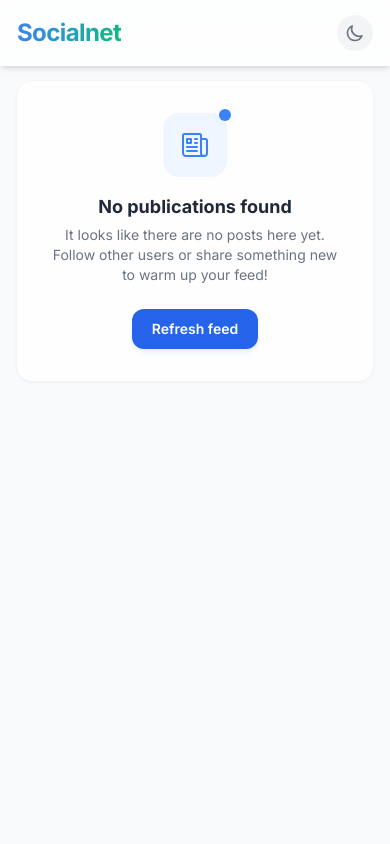
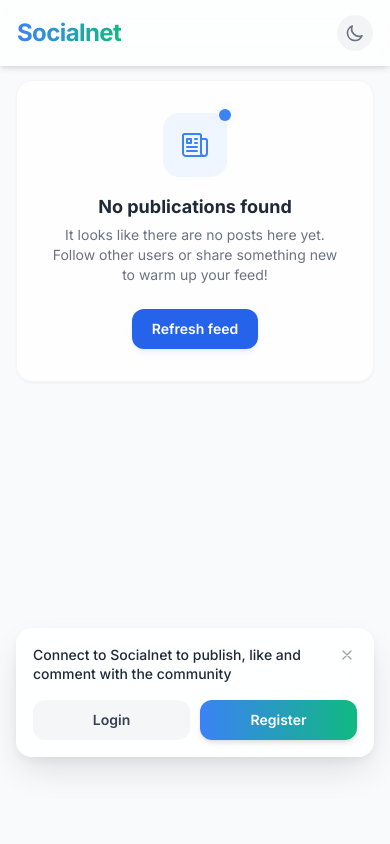
Before and after one commit to rafaelrodrigues-dev/social-network, a Django app: page / in a window 390 px wide. Run offline with Django 5.2, Linux system fonts and the light colour scheme; data that the repository does not hold is empty; some libraries are stand-ins or nearby versions.

Commit message:
Revert "Add guest login prompts and responsive navigation"
This reverts commit 3fd6289669ba7d6cf0abb564b254f075f974aad0.

```diff
--- a/app/authors/templates/authors/pages/settings.html
+++ b/app/authors/templates/authors/pages/settings.html
@@ -312,7 +312,7 @@
                                     {% translate "About Socialnet" %}
                                 </p>
                                 <p class="text-xs text-gray-500 dark:text-gray-400 mt-0.5">
-                                    {% translate "Our mission, vision and team." %}
+                                    {% translate "Our mission and vision" %}
                                 </p>
                             </div>
                         </div>
--- a/app/base_static/global/css/styles.css
+++ b/app/base_static/global/css/styles.css
@@ -133,6 +133,7 @@
         opacity: 0;
         transform: translateY(-4px);
     }
+
     to {
         opacity: 1;
         transform: translateY(0);
@@ -242,13 +243,11 @@
    ================================================================ */
 .skeleton {
     background-color: #e2e8f0;
-    background-image: linear-gradient(
-        90deg,
+    background-image: linear-gradient(90deg,
             rgba(255, 255, 255, 0) 0,
             rgba(255, 255, 255, 0.4) 20%,
             rgba(255, 255, 255, 0) 40%,
-        rgba(255, 255, 255, 0) 100%
-    );
+            rgba(255, 255, 255, 0) 100%);
     background-size: 200% 100%;
     background-repeat: no-repeat;
     animation: shimmer 1.5s infinite linear;
@@ -257,18 +256,21 @@
 
 .dark .skeleton {
     background-color: rgb(31, 41, 55);
-    background-image: linear-gradient(
-        90deg,
+    background-image: linear-gradient(90deg,
             rgba(255, 255, 255, 0) 0,
             rgba(255, 255, 255, 0.05) 20%,
             rgba(255, 255, 255, 0) 40%,
-        rgba(255, 255, 255, 0) 100%
-    );
+            rgba(255, 255, 255, 0) 100%);
 }
 
 @keyframes shimmer {
-    0%   { background-position: 100% 0; }
-    100% { background-position: -100% 0; }
+    0% {
+        background-position: 100% 0;
+    }
+
+    100% {
+        background-position: -100% 0;
+    }
 }
 
 .skeleton-text {
@@ -289,20 +291,35 @@
 }
 
 .skeleton-wrapper {
-    display: none; /* Inactive by default; JS controls the display */
+    display: none;
+    /* Inactive by default; JS controls the display */
 }
 
 /* ================================================================
    DROPDOWN & MODAL ANIMATIONS
    ================================================================ */
 @keyframes dropdownEntry {
-    from { opacity: 0; transform: scale(0.95) translateY(-5px); }
-    to   { opacity: 1; transform: scale(1) translateY(0); }
+    from {
+        opacity: 0;
+        transform: scale(0.95) translateY(-5px);
+    }
+
+    to {
+        opacity: 1;
+        transform: scale(1) translateY(0);
+    }
 }
 
 @keyframes dropdownExit {
-    from { opacity: 1; transform: scale(1) translateY(0); }
-    to   { opacity: 0; transform: scale(0.95) translateY(-5px); }
+    from {
+        opacity: 1;
+        transform: scale(1) translateY(0);
+    }
+
+    to {
+        opacity: 0;
+        transform: scale(0.95) translateY(-5px);
+    }
 }
 
 .dropdown-animate-in {
@@ -317,8 +334,15 @@
    AUXILIARY ANIMATIONS
    ================================================================ */
 @keyframes fadeIn {
-    from { opacity: 0; transform: translateY(6px); }
-    to   { opacity: 1; transform: translateY(0); }
+    from {
+        opacity: 0;
+        transform: translateY(6px);
+    }
+
+    to {
+        opacity: 1;
+        transform: translateY(0);
+    }
 }
 
 .animate-fade-in {
@@ -327,22 +351,37 @@
 
 /* Error Animation: Shake */
 @keyframes shake {
-    0%, 100% { transform: translateX(0); }
-    20%, 60% { transform: translateX(-4px); }
-    40%, 80% { transform: translateX(4px); }
+
+    0%,
+    100% {
+        transform: translateX(0);
+    }
+
+    20%,
+    60% {
+        transform: translateX(-4px);
+    }
+
+    40%,
+    80% {
+        transform: translateX(4px);
+    }
 }
 
 .animate-shake {
-    animation: shake 0.4s cubic-bezier(.36,.07,.19,.97) both;
+    animation: shake 0.4s cubic-bezier(.36, .07, .19, .97) both;
 }
 
 /* Micro-interaction: Valid Input */
 .valid-input {
-    border-color: #10b981 !important; /* Tailwind green-500 */
+    border-color: #10b981 !important;
+    /* Tailwind green-500 */
     box-shadow: 0 0 0 2px rgba(16, 185, 129, 0.2);
 }
+
 .dark .valid-input {
-    border-color: #059669 !important; /* Tailwind green-600 */
+    border-color: #059669 !important;
+    /* Tailwind green-600 */
     box-shadow: 0 0 0 2px rgba(5, 150, 105, 0.2);
 }
 
@@ -380,6 +419,7 @@
         opacity: 0;
         transform: translateY(100%);
     }
+
     to {
         opacity: 1;
         transform: translateY(0);
@@ -391,6 +431,7 @@
         opacity: 1;
         transform: translateY(0);
     }
+
     to {
         opacity: 0;
         transform: translateY(100%);
@@ -437,8 +478,15 @@
 
 /* Danger pulsing border (hover on danger card) */
 @keyframes dangerRing {
-    0%, 100% { box-shadow: 0 0 0 0   rgba(239, 68, 68, 0.00); }
-    50%       { box-shadow: 0 0 0 4px rgba(239, 68, 68, 0.14); }
+
+    0%,
+    100% {
+        box-shadow: 0 0 0 0 rgba(239, 68, 68, 0.00);
+    }
+
+    50% {
+        box-shadow: 0 0 0 4px rgba(239, 68, 68, 0.14);
+    }
 }
 
 .danger-card:hover {
@@ -449,3 +497,82 @@
 .settings-panel {
     animation: fadeIn 0.25s ease both;
 }
+
+/* ================================================================
+   FLOATING CONVERSION BANNER (Liquid Glass & GPU Transitions)
+   ================================================================ */
+.conversion-banner {
+    will-change: transform, opacity;
+    transform: translate3d(0, 0, 0);
+    transition: transform 300ms cubic-bezier(0.16, 1, 0.3, 1),
+        opacity 300ms cubic-bezier(0.16, 1, 0.3, 1),
+        box-shadow 300ms ease;
+}
+
+.conversion-banner.banner-hidden {
+    transform: translate3d(0, 24px, 0);
+    opacity: 0;
+    pointer-events: none;
+}
+
+/* Light / Dark Mode Liquid Glass Contrast */
+#conversion-banner {
+    background-color: rgba(255, 255, 255, 0.85);
+    backdrop-filter: blur(24px);
+    -webkit-backdrop-filter: blur(24px);
+    border: 1px solid rgba(255, 255, 255, 0.4);
+    box-shadow: 0 16px 36px -6px rgba(0, 0, 0, 0.12),
+        0 4px 12px rgba(0, 0, 0, 0.05);
+}
+
+.dark #conversion-banner {
+    background-color: rgba(18, 18, 18, 0.78);
+    backdrop-filter: blur(24px);
+    -webkit-backdrop-filter: blur(24px);
+    border: 1px solid rgba(255, 255, 255, 0.12);
+    box-shadow: 0 20px 40px -10px rgba(0, 0, 0, 0.7),
+        0 4px 16px rgba(0, 0, 0, 0.4);
+}
+
+@media (max-width: 767px) {
+
+    /* Mobile safe distance: sits comfortably above the 72px mobile bottom navbar */
+    #conversion-banner.conversion-banner {
+        bottom: 5.5rem;
+    }
+}
+
+/* ================================================================
+   QUICK LOGIN MODAL (Liquid Glass & GPU Transitions)
+   ================================================================ */
+#quick-login-modal {
+    will-change: opacity;
+}
+
+#quick-login-overlay {
+    will-change: opacity;
+    transition: opacity 200ms cubic-bezier(0.16, 1, 0.3, 1);
+}
+
+#quick-login-content {
+    will-change: transform, opacity;
+    transform: translate3d(0, 0, 0);
+    transition: transform 200ms cubic-bezier(0.16, 1, 0.3, 1),
+        opacity 200ms cubic-bezier(0.16, 1, 0.3, 1);
+}
+
+#quick-login-modal:not(.hidden) #quick-login-content {
+    background-color: rgba(255, 255, 255, 0.92);
+    backdrop-filter: blur(28px);
+    -webkit-backdrop-filter: blur(28px);
+    border: 1px solid rgba(255, 255, 255, 0.4);
+    box-shadow: 0 24px 48px -12px rgba(0, 0, 0, 0.25);
+}
+
+.dark #quick-login-modal:not(.hidden) #quick-login-content {
+    background-color: rgba(24, 24, 27, 0.90);
+    backdrop-filter: blur(28px);
+    -webkit-backdrop-filter: blur(28px);
+    border: 1px solid rgba(255, 255, 255, 0.12);
+    box-shadow: 0 24px 60px -12px rgba(0, 0, 0, 0.8);
+}
--- a/app/base_static/global/js/main.js
+++ b/app/base_static/global/js/main.js
@@ -27,6 +27,64 @@ document.addEventListener('DOMContentLoaded', () => {
         });
     }
 
+    // ==========================================
+    // Auth State & Quick Login Modal (INP < 200ms)
+    // ==========================================
+    const isGuest = () => document.body.getAttribute('data-authenticated') === 'false';
+
+    const quickLoginModal = document.getElementById('quick-login-modal');
+    const quickLoginOverlay = document.getElementById('quick-login-overlay');
+    const quickLoginContent = document.getElementById('quick-login-content');
+    const closeQuickLoginBtn = document.getElementById('close-quick-login-btn');
+
+    const openQuickLoginModal = () => {
+        if (!quickLoginModal) return;
+        quickLoginModal.classList.remove('hidden');
+        void quickLoginModal.offsetWidth; // Reflow for instant transition
+        requestAnimationFrame(() => {
+            if (quickLoginOverlay) {
+                quickLoginOverlay.classList.remove('opacity-0');
+                quickLoginOverlay.classList.add('opacity-100');
+            }
+            if (quickLoginContent) {
+                quickLoginContent.classList.remove('scale-95', 'opacity-0');
+                quickLoginContent.classList.add('scale-100', 'opacity-100');
+            }
+        });
+    };
+
+    const closeQuickLoginModal = () => {
+        if (!quickLoginModal) return;
+        if (quickLoginOverlay) {
+            quickLoginOverlay.classList.remove('opacity-100');
+            quickLoginOverlay.classList.add('opacity-0');
+        }
+        if (quickLoginContent) {
+            quickLoginContent.classList.remove('scale-100', 'opacity-100');
+            quickLoginContent.classList.add('scale-95', 'opacity-0');
+        }
+        setTimeout(() => {
+            quickLoginModal.classList.add('hidden');
+        }, 200);
+    };
+
+    if (closeQuickLoginBtn) closeQuickLoginBtn.addEventListener('click', closeQuickLoginModal);
+    if (quickLoginOverlay) quickLoginOverlay.addEventListener('click', closeQuickLoginModal);
+
+    // ==========================================
+    // Floating Conversion Banner Dismissal
+    // ==========================================
+    const conversionBanner = document.getElementById('conversion-banner');
+    const closeConversionBannerBtn = document.getElementById('close-conversion-banner');
+
+    if (closeConversionBannerBtn && conversionBanner) {
+        closeConversionBannerBtn.addEventListener('click', () => {
+            conversionBanner.classList.add('banner-hidden');
+            setTimeout(() => {
+                conversionBanner.style.display = 'none';
+            }, 300);
+        });
+    }
     // ==========================================
     // 2. Read more / show less – INP < 200ms
     // ==========================================
@@ -75,6 +133,15 @@ document.addEventListener('DOMContentLoaded', () => {
     // ==========================================
     // Event delegation on the body handles new dynamic posts without reattaching events
     document.body.addEventListener('click', function (e) {
+        // Auth Guard: intercept restricted actions for unauthenticated visitors
+        const restrictedAction = e.target.closest('.btn-like, .btn-save, .btn-follow, .btn-restricted, [data-requires-auth="true"], a[aria-label="Comment"], button[aria-label="Comment"]');
+        if (restrictedAction && isGuest()) {
+            e.preventDefault();
+            e.stopPropagation();
+            openQuickLoginModal();
+            return;
+        }
+
         const btnLike = e.target.closest('.btn-like');
         if (btnLike) {
             e.preventDefault();
@@ -306,7 +373,15 @@ document.addEventListener('DOMContentLoaded', () => {
     const progressBar = document.getElementById('progress-bar');
     const successIcon = document.getElementById('success-icon');
 
-    const openModal = () => {
+    const openModal = (e) => {
+        if (isGuest()) {
+            if (e) {
+                e.preventDefault();
+                e.stopPropagation();
+            }
+            openQuickLoginModal();
+            return;
+        }
         if (!modal) return;
         modal.classList.remove('hidden');
         // Small delay so the CSS transition can run
@@ -564,7 +639,7 @@ document.addEventListener('DOMContentLoaded', () => {
         accountSheetOverlay.classList.add('opacity-100');
         accountMenuMobile.classList.remove('sheet-animate-out');
         accountMenuMobile.classList.add('sheet-animate-in');
-        if(mobileAccountBtn) mobileAccountBtn.setAttribute('aria-expanded', 'true');
+        if (mobileAccountBtn) mobileAccountBtn.setAttribute('aria-expanded', 'true');
     };
 
     const closeBottomSheet = () => {
@@ -574,7 +649,7 @@ document.addEventListener('DOMContentLoaded', () => {
         accountMenuMobile.classList.remove('sheet-animate-in');
         accountMenuMobile.classList.add('sheet-animate-out');
         accountMenuMobile.style.transform = ''; // reset inline transform from swipe
-        if(mobileAccountBtn) mobileAccountBtn.setAttribute('aria-expanded', 'false');
+        if (mobileAccountBtn) mobileAccountBtn.setAttribute('aria-expanded', 'false');
 
         setTimeout(() => {
             if (accountMenuMobile.classList.contains('sheet-animate-out')) {
@@ -604,13 +679,29 @@ document.addEventListener('DOMContentLoaded', () => {
     document.addEventListener('keydown', (e) => {
         if (e.key === 'Escape') {
             closeBottomSheet();
+            closeQuickLoginModal();
             // Also close desktop dropdowns
             document.querySelectorAll('.dropdown-menu:not(.hidden)').forEach(menu => {
                 if (typeof closeDropdown === 'function') closeDropdown(menu);
             });
         }
     });
+    // Intercept comment forms and inputs for unauthenticated visitors
+    document.body.addEventListener('submit', function (e) {
+        if (isGuest() && (e.target.matches('form[action*="/comment/"]') || e.target.closest('form[action*="/comment/"]'))) {
+            e.preventDefault();
+            e.stopPropagation();
+            openQuickLoginModal();
+        }
+    });
 
+    document.body.addEventListener('focusin', function (e) {
+        if (isGuest() && e.target.matches('textarea[placeholder*="comment" i], textarea[placeholder*="coment" i], form[action*="/comment/"] textarea')) {
+            e.preventDefault();
+            e.target.blur();
+            openQuickLoginModal();
+        }
+    });
     // Swipe down gesture
     if (accountMenuMobile) {
         accountMenuMobile.addEventListener('touchstart', (e) => {
--- a/app/base_templates/global/base.html
+++ b/app/base_templates/global/base.html
@@ -62,7 +62,7 @@
     <link rel="manifest" href="/static/manifest.json">
 </head>
 
-<body class="bg-gray-50 dark:bg-dark text-gray-900 dark:text-gray-100 antialiased font-sans transition-colors duration-300">
+<body class="bg-gray-50 dark:bg-dark text-gray-900 dark:text-gray-100 antialiased font-sans transition-colors duration-300 data-authenticated="{% if user.is_authenticated %}true{% else %}false{% endif %}">
 
     <!-- Dynamic Top Navbar (Desktop) -->
     {% include 'global/components/navbar.html' %}
--- a/app/base_templates/global/components/navbar.html
+++ b/app/base_templates/global/components/navbar.html
@@ -69,6 +69,14 @@
                         </div>
                     </div>
                 </div>
+                {% else %}
+                <!-- Visitor Desktop Actions -->
+                <a href="{% url 'authors:login' %}" class="px-4 py-2 text-sm font-semibold text-gray-700 dark:text-gray-200 hover:text-primary dark:hover:text-primary transition-colors btn-micro focus:outline-none">
+                    {% translate "Login" %}
+                </a>
+                <a href="{% url 'authors:register' %}" class="relative inline-flex items-center justify-center px-4 py-2 text-sm font-semibold text-white rounded-full bg-gradient-to-r from-primary to-secondary shadow-md hover:shadow-lg hover:shadow-primary/25 hover-glow transition-all duration-300 transform hover:-translate-y-0.5 border border-white/20 active:scale-95 btn-micro focus:outline-none">
+                    <span class="relative z-10">{% translate "Register" %}</span>
+                </a>
                 {% endif %}
             </div>
 
--- a/app/publications/templates/publications/pages/home.html
+++ b/app/publications/templates/publications/pages/home.html
@@ -81,6 +81,34 @@
         </div>
     </aside>
 </div>
+{% if not request.user.is_authenticated %}
+<!-- Floating Conversion Banner for Unauthenticated Visitors -->
+<div id="conversion-banner" class="fixed bottom-4 inset-x-4 md:inset-x-auto md:right-8 z-40 max-w-md conversion-banner p-4 sm:p-5 rounded-2xl md:rounded-3xl bg-white/80 dark:bg-black/70 backdrop-blur-xl border border-white/40 dark:border-white/10 shadow-2xl transition-all duration-300 transform translate-y-0 opacity-100 will-change-transform" role="complementary" aria-label="{% translate 'Login prompt' %}">
+    <div class="relative flex flex-col gap-3">
+        <!-- Close button (x) -->
+        <button id="close-conversion-banner" type="button" class="absolute -top-1 -right-1 p-1.5 text-gray-400 hover:text-gray-700 dark:hover:text-gray-200 rounded-full hover:bg-gray-100/60 dark:hover:bg-white/10 transition-colors btn-micro focus:outline-none" aria-label="{% translate 'Close' %}">
+            <svg class="w-4 h-4" fill="none" stroke="currentColor" stroke-width="2" viewBox="0 0 24 24">
+                <path stroke-linecap="round" stroke-linejoin="round" d="M6 18L18 6M6 6l12 12" />
+            </svg>
+        </button>
+
+        <div class="pr-6">
+            <p class="text-sm sm:text-[15px] font-medium text-gray-800 dark:text-gray-100 leading-snug">
+                {% translate "Connect to Socialnet to publish, like and comment with the community" %}
+            </p>
+        </div>
+
+        <div class="flex items-center gap-2.5 pt-1">
+            <a href="{% url 'authors:login' %}" class="flex-1 py-2.5 px-4 text-center text-sm font-semibold text-gray-700 dark:text-gray-200 bg-gray-100/80 dark:bg-white/10 hover:bg-gray-200 dark:hover:bg-white/20 rounded-xl transition-all btn-micro focus:outline-none">
+                {% translate "Login" %}
+            </a>
+            <a href="{% url 'authors:register' %}" class="flex-1 py-2.5 px-4 text-center text-sm font-semibold text-white bg-gradient-to-r from-primary to-secondary hover:from-blue-600 hover:to-emerald-600 rounded-xl shadow-md hover:shadow-lg hover-glow transition-all btn-micro focus:outline-none">
+                {% translate "Register" %}
+            </a>
+        </div>
+    </div>
+</div>
+{% endif %}
 {% endblock %}
 {% block javascript %}
 <script>
```
Also changed, not shown: app/locale/pt_BR/LC_MESSAGES/django.po, 1 other file. Lines whose indentation alone changed are shown as unchanged.
